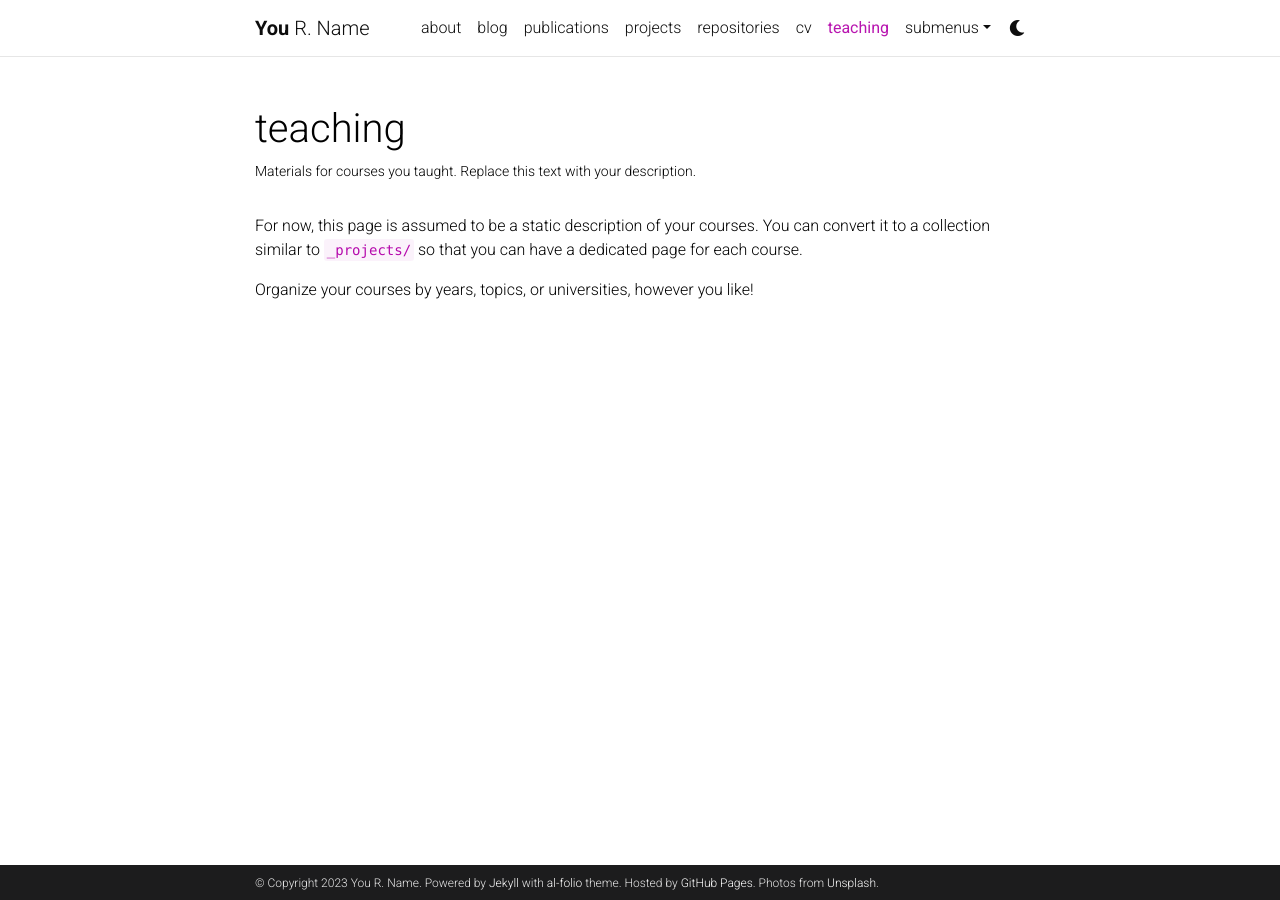
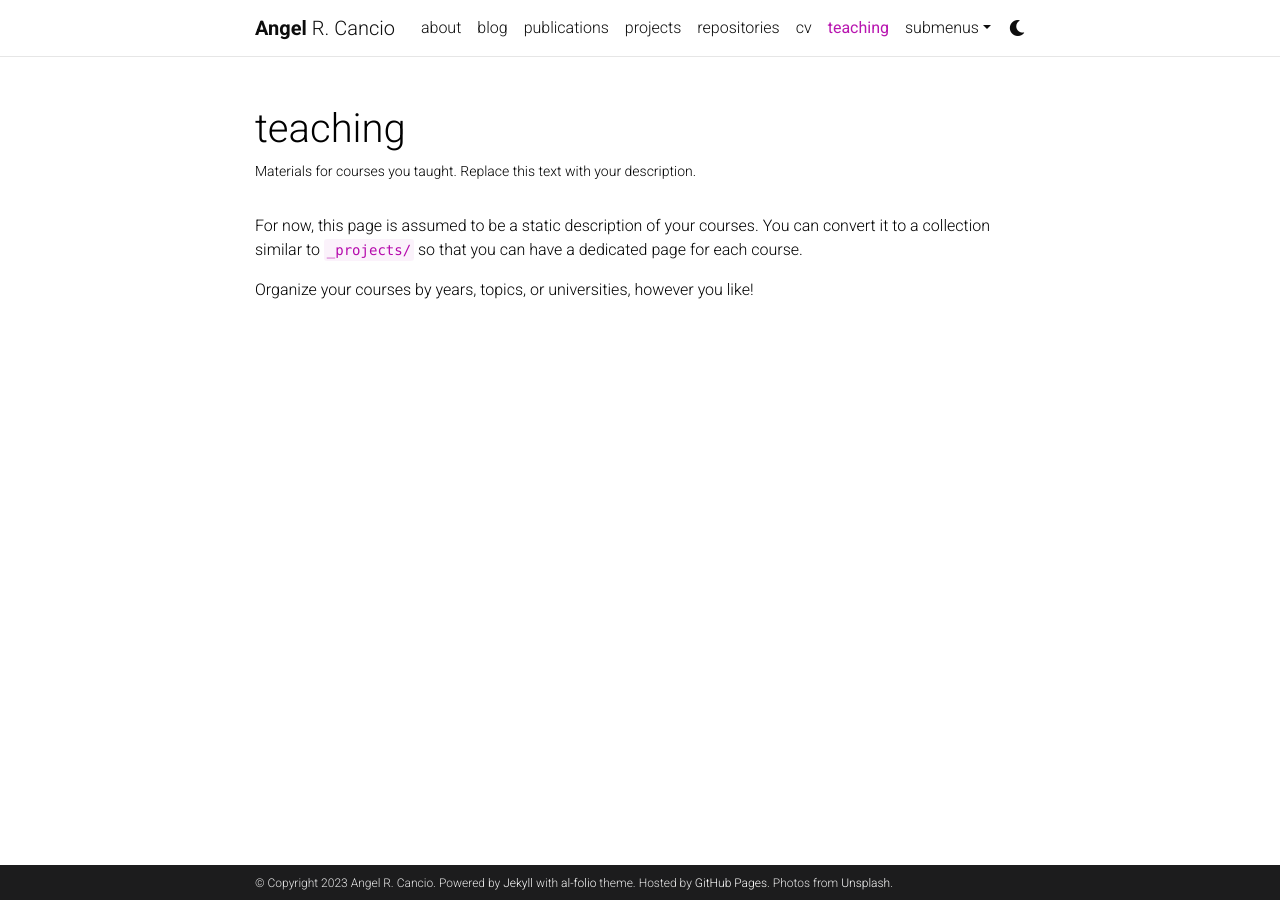
Before and after one commit to 4ng31/4ng31.github.io, a Jekyll site: the page built from _pages/teaching.md, in a window 1280 px wide. Built offline with Jekyll 4.4.1, drawn with Linux system fonts in a browser that asks for light colours; comment, search, counter and statistics services are not loaded; a style sheet for code colours, icons or effects is not loaded.

Commit message:
Update _config.yml

```diff
--- a/_config.yml
+++ b/_config.yml
@@ -3,10 +3,10 @@
 # -----------------------------------------------------------------------------
 
 title: blank # the website title (if blank, full name will be used instead)
-first_name: You
+first_name: Angel
 middle_name: R.
-last_name: Name
-email: you@example.com
+last_name: Cancio
+email: angel.cancio@gmail.com
 description: > # the ">" symbol means to ignore newlines until "footer_text:"
   A simple, whitespace theme for academics. Based on [*folio](https://github.com/bogoli/-folio) design.
 footer_text: >
@@ -18,7 +18,7 @@
 lang: en # the language of your site (for example: en, fr, cn, ru, etc.)
 icon: ⚛️  # the emoji used as the favicon (alternatively, provide image name in /assets/img/)
 
-url: https://alshedivat.github.io # the base hostname & protocol for your site
+url: https://4ng31.github.io # the base hostname & protocol for your site
 baseurl: /al-folio # the subpath of your site, e.g. /blog/
 last_updated: false # set to true if you want to display last updated in the footer
 impressum_path:  # set to path to include impressum link in the footer, use the same path as permalink in a page, helps to conform with EU GDPR
```
